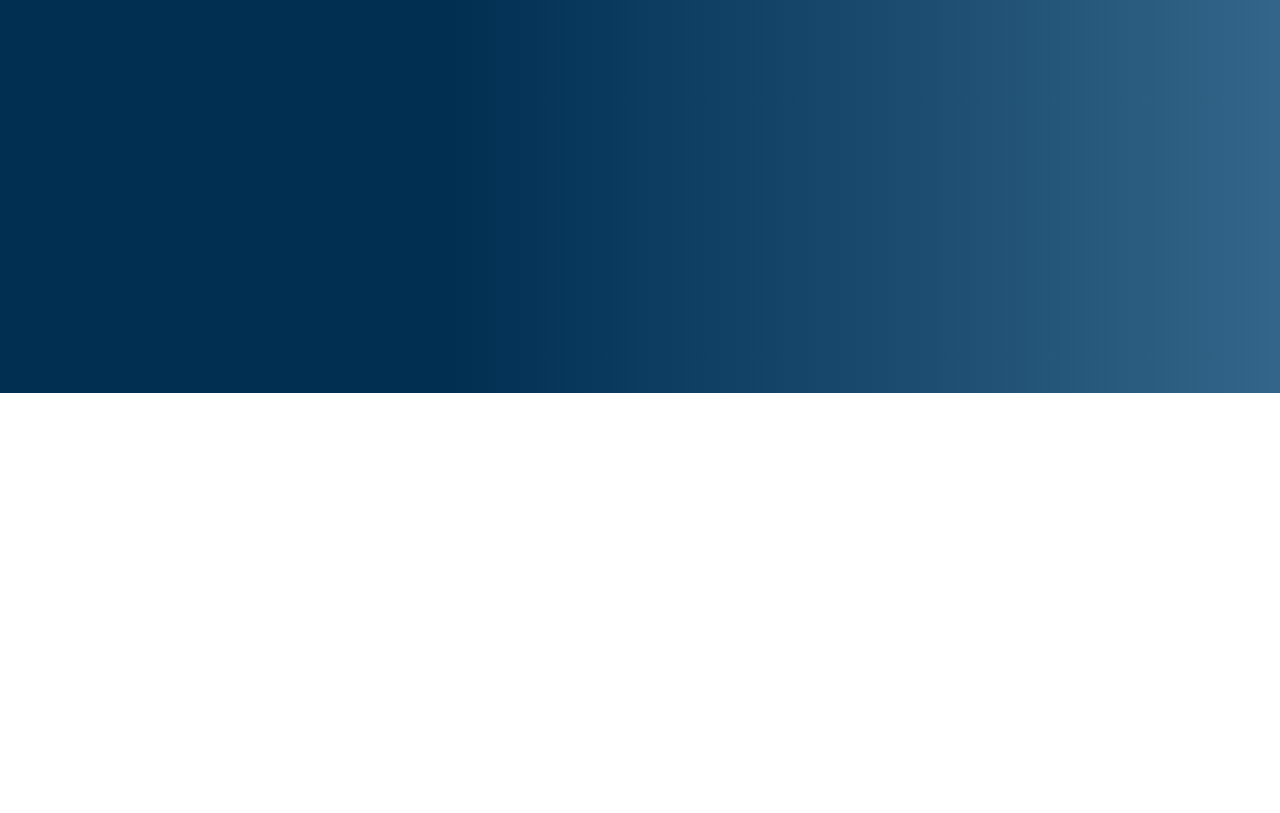
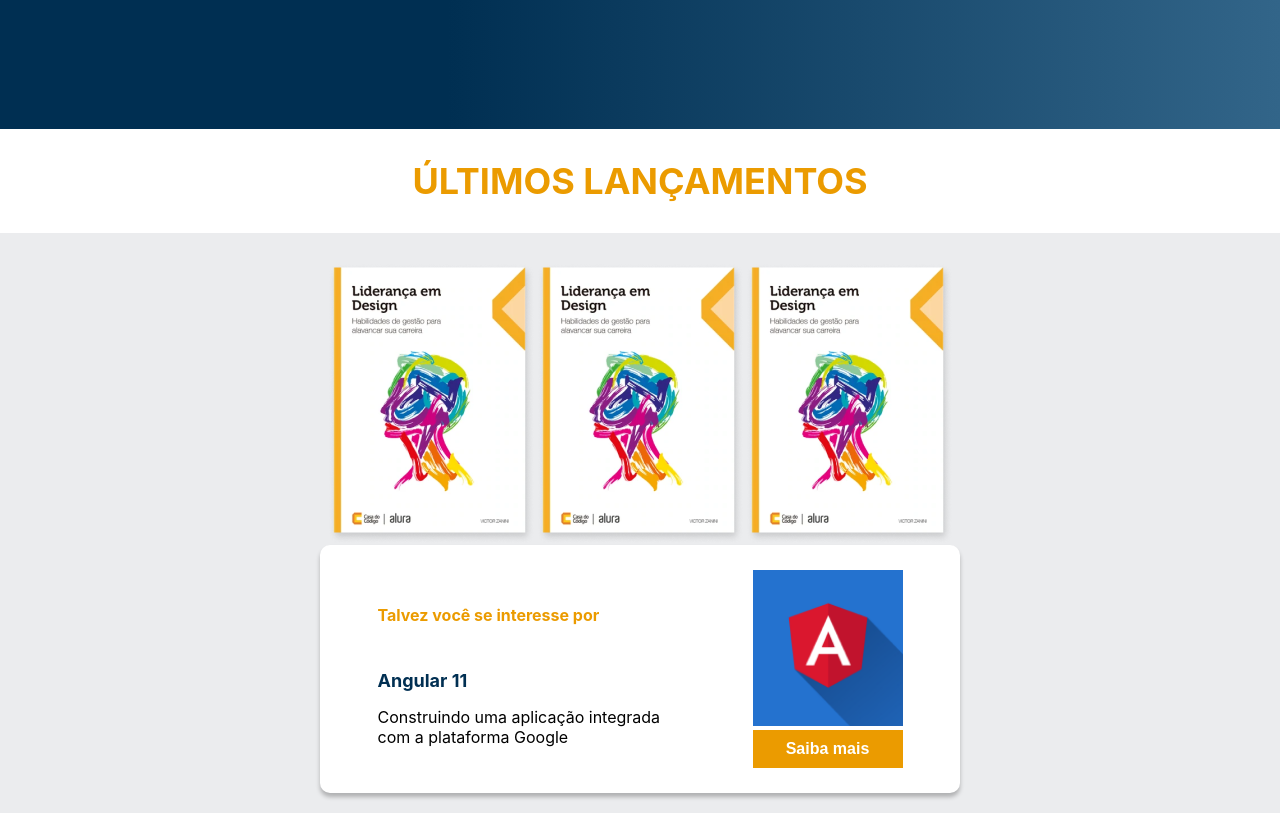
Before and after one commit to DropeVinicius/pixel-cursos, a React (Create React App) app: page / in a window 1280 px wide. Shown: the part 407-1220 px from the top of the page. Before the commit the page ends 800 px from the top, so only its background shows below. Built offline with nearby package versions, Linux system fonts and the light colour scheme.

Commit message:
Criação de props e estilização

```diff
--- a/src/App.js
+++ b/src/App.js
@@ -1,5 +1,6 @@
 import Header from './componentes/Header'
 import Pesquisa from './componentes/Pesquisa'
+import UltimosLancamentos from './componentes/UltimosLancamentos'
 import styled from 'styled-components'
 
 const AppContainer = styled.div`
@@ -12,7 +13,8 @@ function App() {
   return (
     <AppContainer>
       <Header />
-      <Pesquisa/>
+      <Pesquisa />
+      <UltimosLancamentos />
     </AppContainer>
   );
 }
--- /dev/null
+++ b/src/componentes/CardRecomenda/index.js
@@ -0,0 +1,60 @@
+import styled from "styled-components"
+import { Titulo } from "../Titulo"
+
+const Card = styled.div`
+    align-items: center;
+    background-color: #FFF;
+    box-shadow: 0px 4px 4px rgba(0, 0, 0, 0.25);
+    border-radius: 10px;
+    display: flex;
+    margin: 0 auto;
+    max-width: 600px;
+    padding: 25px 20px;
+    justify-content: space-around;
+    width: 100%;
+`
+const Botao = styled.button`
+    background-color: #EB9B00;
+    color: #FFF;
+    padding: 10px 0px;
+    font-size: 16px;
+    border: none;
+    font-weight: 900;
+    display: block;
+    text-align: center;
+    width: 150px;
+
+    &:hover {
+        cursor: pointer;
+    }
+`
+const Descricao = styled.p `
+    max-width: 300px;
+`
+const Subtitulo = styled.h4 `
+    color: #002F52;
+    font-size: 18px;
+    font-weight: bold;
+    margin: 15px 0;
+`
+const ImgLivro = styled.img `
+    width: 150px;
+`
+
+function CardRecomenda ({titulo, subtitulo, descricao, img}) {
+    return (
+            <Card>
+                <div>
+                    <Titulo tamanhoFonte="16px" cor="#EB9B00" alinhamento="left">{titulo}</Titulo>
+                    <Subtitulo>{subtitulo}</Subtitulo>
+                    <Descricao>{descricao}</Descricao>
+                </div>
+                <div>
+                    <ImgLivro src={img}/>
+                    <Botao>Saiba mais</Botao>
+                </div>
+            </Card>
+    )
+}
+
+export default CardRecomenda
--- a/src/componentes/Pesquisa/index.js
+++ b/src/componentes/Pesquisa/index.js
@@ -22,12 +22,28 @@ const Subtitulo = styled.h3 `
     font-weight: 500;
     margin-bottom: 40px;
 `
+const Resultado = styled.div `
+    display: flex;
+    justify-content: center;
+    align-items: center;
+    margin-bottom: 20px;
+    cursor: pointer;
 
+    p {
+        width: 200px;
+    }
+
+    img {
+        width: 100px;
+    }
+
+    &:hover {
+        border: 1px solid white;
+    }
+`
 
 function Pesquisa () {
     const [cursosPesquisados, setCursosPesquisados] = useState([])
-
-    console.log(cursosPesquisados)
 
     return (
         <PesquisaContainer>
@@ -41,6 +57,12 @@ function Pesquisa () {
                     setCursosPesquisados(resultadoPesquisa)
                 }}
             />
+            {cursosPesquisados.map( curso => (
+                <Resultado>
+                    <p>{curso.nome}</p>
+                    <img src={curso.src}/>
+                </Resultado>
+            ) ) }
         </PesquisaContainer>
     )
 }
--- /dev/null
+++ b/src/componentes/Titulo/index.js
@@ -0,0 +1,11 @@
+import styled from "styled-components"
+
+export const Titulo = styled.h2`
+    width: 100%;
+    padding: 30px 0;
+    background-color: #FFF;
+    color: ${props => props.cor || '#000'};
+    font-size: ${props => props.tamanhoFonte || '18px'};
+    text-align: ${props => props.alinhamento || 'center'};
+    margin: 0;
+`
--- /dev/null
+++ b/src/componentes/UltimosLancamentos/dadosUltimosLancamentos.js
@@ -0,0 +1,8 @@
+import curso from '../../imagens/livro.png'
+
+
+export const cursos = [
+    {nome: 'Certificação AZ 900', id: 1, src: curso },
+    {nome: 'Certificação AWS Cloud Practitioner', id: 2, src: curso },
+    {nome: 'Certificação AZ 305', id: 1, src: curso }
+]
--- /dev/null
+++ b/src/componentes/UltimosLancamentos/index.js
@@ -0,0 +1,47 @@
+import { cursos } from './dadosUltimosLancamentos'
+import { Titulo } from '../Titulo'
+import CardRecomenda from '../CardRecomenda'
+import imagemLivro from '../../imagens/livro2.png'
+import styled from 'styled-components'
+
+const UltimosLancamentosContainer = styled.section`
+    background-color: #EBECEE;
+    padding-bottom: 20px;
+    display: flex;
+    flex-direction: column;
+`
+
+const NovosCursosContainer = styled.div `
+    margin-top: 30px;
+    display: flex;
+    width: 100%;
+    justify-content: center;
+    cursor: pointer;
+`
+
+function UltimosLancamentos() {
+    return (
+
+        <UltimosLancamentosContainer>
+            <Titulo
+                cor="#EB9B00"
+                tamanhoFonte="36px"
+            >
+                ÚLTIMOS LANÇAMENTOS
+            </Titulo>
+            <NovosCursosContainer>
+                {cursos.map (curso => (
+                    <img src={curso.src} />
+                ))}
+            </NovosCursosContainer>
+            <CardRecomenda
+                titulo="Talvez você se interesse por"
+                subtitulo="Angular 11"
+                descricao="Construindo uma aplicação integrada com a plataforma Google"
+                img={imagemLivro}
+            />
+        </UltimosLancamentosContainer>
+    )
+}
+
+export default UltimosLancamentos
```
Also changed, not shown: src/imagens/logo2.png (added).
